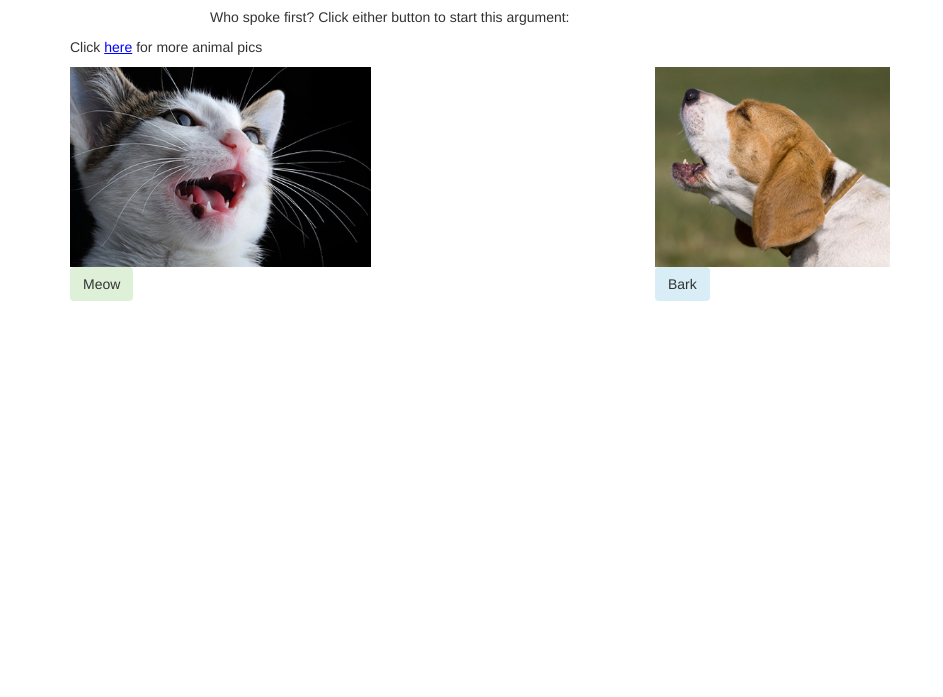
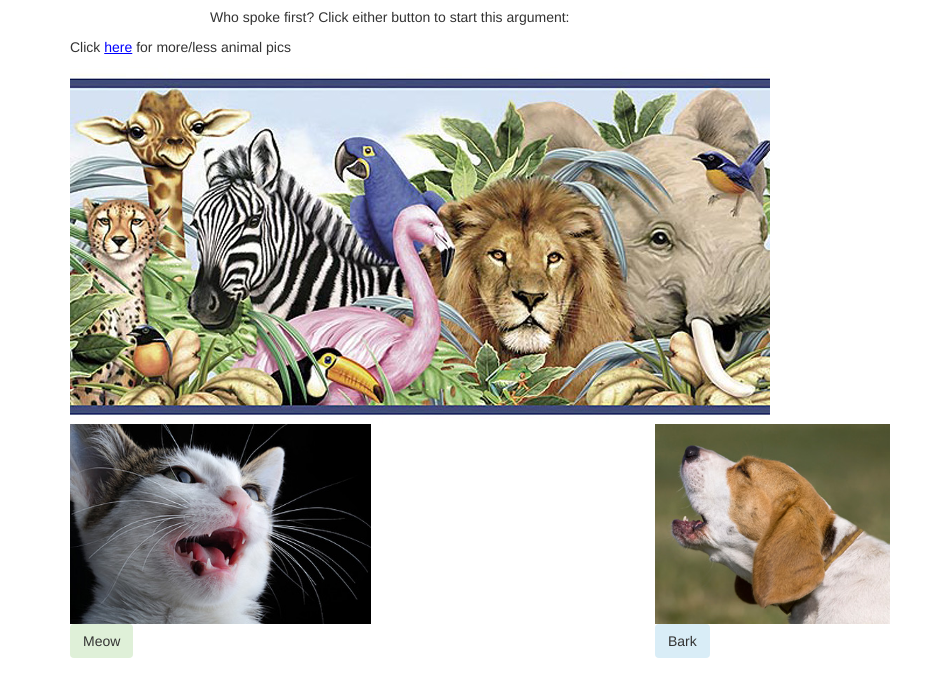
Before and after one commit to thacheshirecat/DOM, a plain HTML site: page catsvsdogs.html in a window 1280 px wide. Both pictures are taken after a click on the element "here". Shown: the part 63-760 px from the top of the page, without its empty margins (0-943 px from the left). Drawn offline with Linux system fonts and the light colour scheme.

Commit message:
Add a line of text with a clickable portion that shows/hides an image below the text when clicked. This is the best way I could figure out to 'insert an image before or after an element' as I could find no way to use .before or .after to insert an image onto the page.

```diff
--- a/catsvsdogs.html
+++ b/catsvsdogs.html
@@ -21,7 +21,10 @@
 
       <p>Who spoke first? Click either button to start this argument:</p>
       <p id="moreanimalselement">Click <span id="moreanimals">here</span> for
-        more animal pics</p>
+        more/less animal pics</p>
+      <div id="fuckthisbullshit">
+        <img src="img/moreanimals.jpg">
+      </div>
 
       <div class="row">
         <div class="col-md-6">
--- a/css/styles.css
+++ b/css/styles.css
@@ -35,6 +35,9 @@
 /**************************/
 /* styles for cat vs dog */
 /************************/
+#fuckthisbullshit {
+  display: none;
+}
 
 #cvdtitle {
   text-align: center;
--- a/js/scripts.js
+++ b/js/scripts.js
@@ -15,7 +15,7 @@ $("button#barkbutton").click(function(){
 })
 
 $("#moreanimals").click(function(){
-  $("p#moreanimalselement").before(img)
+  $("#fuckthisbullshit").toggle();
 })
 
 //
```
